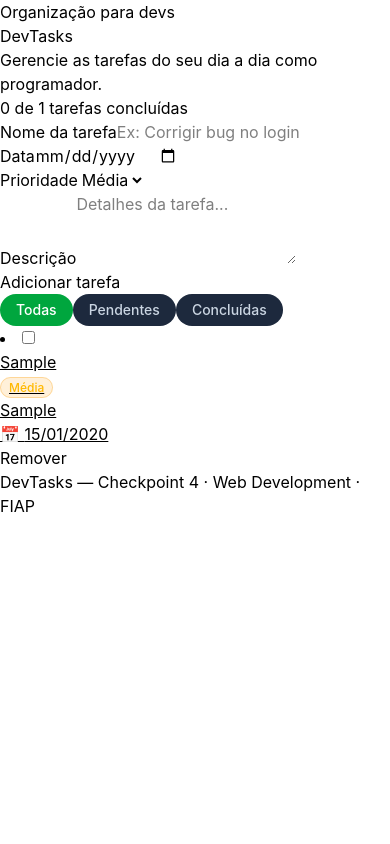
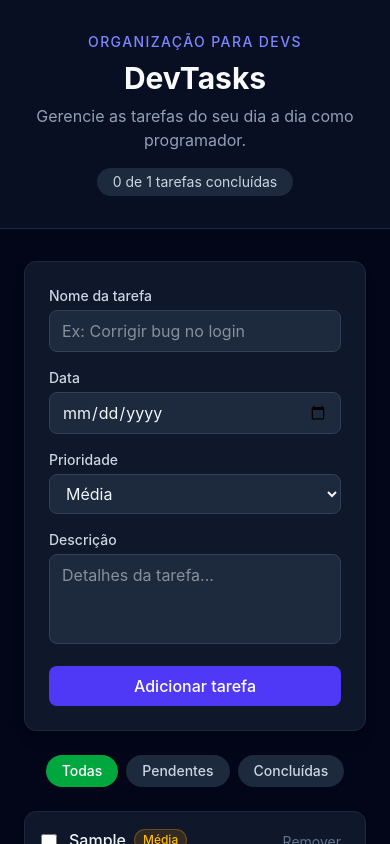
Before and after one commit to EduardoGuzeli/CP4-web, a React (Vite) app: page / in a window 390 px wide. Both pictures are taken after typing "Sample", "2020-01-15", "Sample" into the empty fields and a click on the button "Adicionar tarefa". Shown: the top 844 px of the page. Built offline with nearby package versions, Linux system fonts and the light colour scheme.

Commit message:
style: Aplicando a estilização no projeto alteração de cores e responsividade

```diff
--- a/src/App.jsx
+++ b/src/App.jsx
@@ -62,10 +62,10 @@
   const totalConcluidas = tarefas.filter((t) => t.concluida).length;
 
   return (
-    <div>
+    <div className="min-h-screen bg-slate-950">
       <Header total={tarefas.length} concluidas={totalConcluidas} />
 
-      <main>
+      <main className="mx-auto flex max-w-3xl flex-col gap-6 px-6 py-8">
         <TaskForm onAddTask={adicionarTarefa} />
 
         <TaskFilters filtroAtivo={filtro} onChangeFilter={setFiltro} />
--- a/src/components/emptyState/EmptyState.jsx
+++ b/src/components/emptyState/EmptyState.jsx
@@ -2,7 +2,7 @@
 // (seja porque a lista está vazia, seja porque o filtro não encontrou nada).
 function EmptyState() {
   return (
-    <div>
+    <div  className="rounded-xl border border-dashed border-slate-700 p-10 text-center text-slate-500">
       Nenhuma tarefa por aqui ainda. Cadastre a primeira acima! 🚀
     </div>
   );
--- a/src/components/footer/footer.jsx
+++ b/src/components/footer/footer.jsx
@@ -1,7 +1,7 @@
 // Componente Footer: rodapé da aplicação.
 function Footer() {
   return (
-    <footer>
+    <footer className="border-t border-slate-800 py-6 text-center text-sm text-slate-600">
       DevTasks — Checkpoint 4 · Web Development · FIAP
     </footer>
   );
--- a/src/components/header/Header.jsx
+++ b/src/components/header/Header.jsx
@@ -3,20 +3,20 @@
 // para exibir um pequeno resumo de progresso ao usuário.
 function Header({ total, concluidas }) {
   return (
-    <header >
-      <div>
-        <p>
+    <header className="border-b border-slate-800 bg-slate-900/60 backdrop-blur">
+      <div className="mx-auto max-w-3xl px-6 py-8 text-center">
+        <p  className="text-sm font-medium tracking-widest text-indigo-400 uppercase">
           Organização para devs
         </p>
-        <h1>
+        <h1 className="mt-2 text-3xl font-bold text-slate-50 sm:text-4xl">
           DevTasks
         </h1>
-        <p>
+        <p className="mt-2 text-slate-400">
           Gerencie as tarefas do seu dia a dia como programador.
         </p>
 
         {total > 0 && (
-          <p>
+          <p className="mt-4 inline-block rounded-full bg-slate-800 px-4 py-1 text-sm text-slate-300">
             {concluidas} de {total} tarefas concluídas
           </p>
         )}
--- a/src/components/taskFilters/TaskFilters.jsx
+++ b/src/components/taskFilters/TaskFilters.jsx
@@ -10,7 +10,7 @@
 
 function TaskFilters({ filtroAtivo, onChangeFilter }) {
   return (
-    <div>
+    <div className="flex flex-wrap justify-center gap-2">
       {OPCOES.map((opcao) => (
         <button
           key={opcao.valor}
--- a/src/components/taskForm/TaskForm.jsx
+++ b/src/components/taskForm/TaskForm.jsx
@@ -37,9 +37,10 @@
   return (
     <form
       onSubmit={handleSubmit}
+      className="grid gap-4 rounded-xl border border-slate-800 bg-slate-900 p-6 shadow-lg sm:grid-cols-2"
     >
-      <div>
-        <label >
+      <div className="sm:col-span-2">
+        <label className="mb-1 block text-sm font-medium text-slate-300" >
           Nome da tarefa
         </label>
         <input
@@ -47,30 +48,31 @@
           value={nome}
           onChange={(e) => setNome(e.target.value)}
           placeholder="Ex: Corrigir bug no login"
+          className="w-full rounded-lg border border-slate-700 bg-slate-800 px-3 py-2 text-slate-100 outline-none focus:border-indigo-500"
           required
         />
       </div>
 
       <div>
-        <label>
+        <label  className="mb-1 block text-sm font-medium text-slate-300">
           Data
         </label>
         <input
           type="date"
           value={data}
           onChange={(e) => setData(e.target.value)}
-
+          className="w-full rounded-lg border border-slate-700 bg-slate-800 px-3 py-2 text-slate-100 outline-none focus:border-indigo-500"
         />
       </div>
 
       <div>
-        <label>
+        <label className="mb-1 block text-sm font-medium text-slate-300">
           Prioridade
         </label>
         <select
           value={prioridade}
           onChange={(e) => setPrioridade(e.target.value)}
-
+          className="w-full rounded-lg border border-slate-700 bg-slate-800 px-3 py-2 text-slate-100 outline-none focus:border-indigo-500"
         >
           <option value="Baixa">Baixa</option>
           <option value="Média">Média</option>
@@ -78,8 +80,8 @@
         </select>
       </div>
 
-      <div >
-        <label>
+      <div className="sm:col-span-2">
+        <label className="mb-1 block text-sm font-medium text-slate-300">
           Descrição
         </label>
         <textarea
@@ -87,12 +89,13 @@
           onChange={(e) => setDescricao(e.target.value)}
           placeholder="Detalhes da tarefa..."
           rows={3}
-
+          className="w-full resize-none rounded-lg border border-slate-700 bg-slate-800 px-3 py-2 text-slate-100 outline-none focus:border-indigo-500"
         />
       </div>
 
       <button
-        type="submit">
+        type="submit"
+        className="sm:col-span-2 rounded-lg bg-indigo-600 px-4 py-2 font-medium text-white transition hover:bg-indigo-500">
         Adicionar tarefa
       </button>
     </form>
--- a/src/components/taskItem/TaskItem.jsx
+++ b/src/components/taskItem/TaskItem.jsx
@@ -13,17 +13,19 @@
   const corBadge = CORES_PRIORIDADE[tarefa.prioridade] ?? CORES_PRIORIDADE.Média;
 
   return (
-    <li >
+    <li className="flex items-start gap-3 rounded-xl border border-slate-800 bg-slate-900 p-4 shadow-sm">
       <input
         type="checkbox"
         checked={tarefa.concluida}
         onChange={() => onToggleConcluida(tarefa.id)}
-
+        className="mt-1.5 h-4 w-4 accent-indigo-600"
       />
 
-      <div>
-        <div>
-          <h3>
+      <div className="min-w-0 flex-1">
+        <div className="flex flex-wrap items-center gap-2">
+          <h3 className={`font-medium ${
+              tarefa.concluida ? "text-slate-500 line-through" : "text-slate-100"
+            }`}>
             {tarefa.nome}
           </h3>
           <span className={`rounded-full border px-2 py-0.5 text-xs font-medium ${corBadge}`}>
@@ -32,11 +34,11 @@
         </div>
 
         {tarefa.descricao && (
-          <p>{tarefa.descricao}</p>
+          <p className="mt-1 text-sm text-slate-400">{tarefa.descricao}</p>
         )}
 
         {tarefa.data && (
-          <p>
+          <p className="mt-1 text-xs text-slate-500">
             📅 {new Date(tarefa.data + "T00:00:00").toLocaleDateString("pt-BR")}
           </p>
         )}
@@ -44,6 +46,7 @@
 
       <button
         onClick={() => onRemoveTarefa(tarefa.id)}
+        className="shrink-0 rounded-lg px-2 py-1 text-sm text-slate-500 transition hover:bg-rose-500/10 hover:text-rose-400"
        aria-label="Remover tarefa"
       >
         Remover
--- a/src/components/taskList/TaskList.jsx
+++ b/src/components/taskList/TaskList.jsx
@@ -11,7 +11,7 @@
   }
 
   return (
-    <u>
+    <ul className="flex flex-col gap-3">
       {tarefas.map((tarefa) => (
         <TaskItem
           key={tarefa.id}
@@ -20,7 +20,7 @@
           onRemoveTarefa={onRemoveTarefa}
         />
       ))}
-    </u>
+    </ul>
   );
 }
 
```
